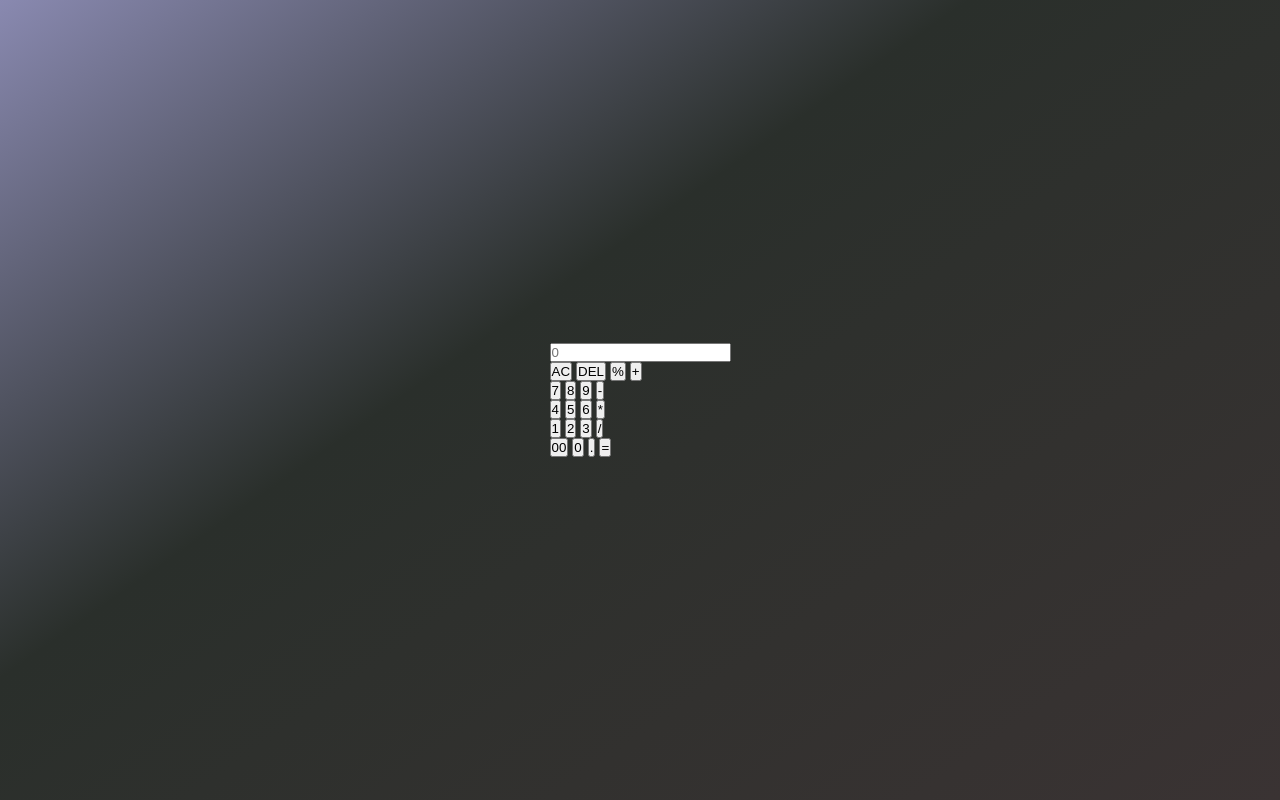
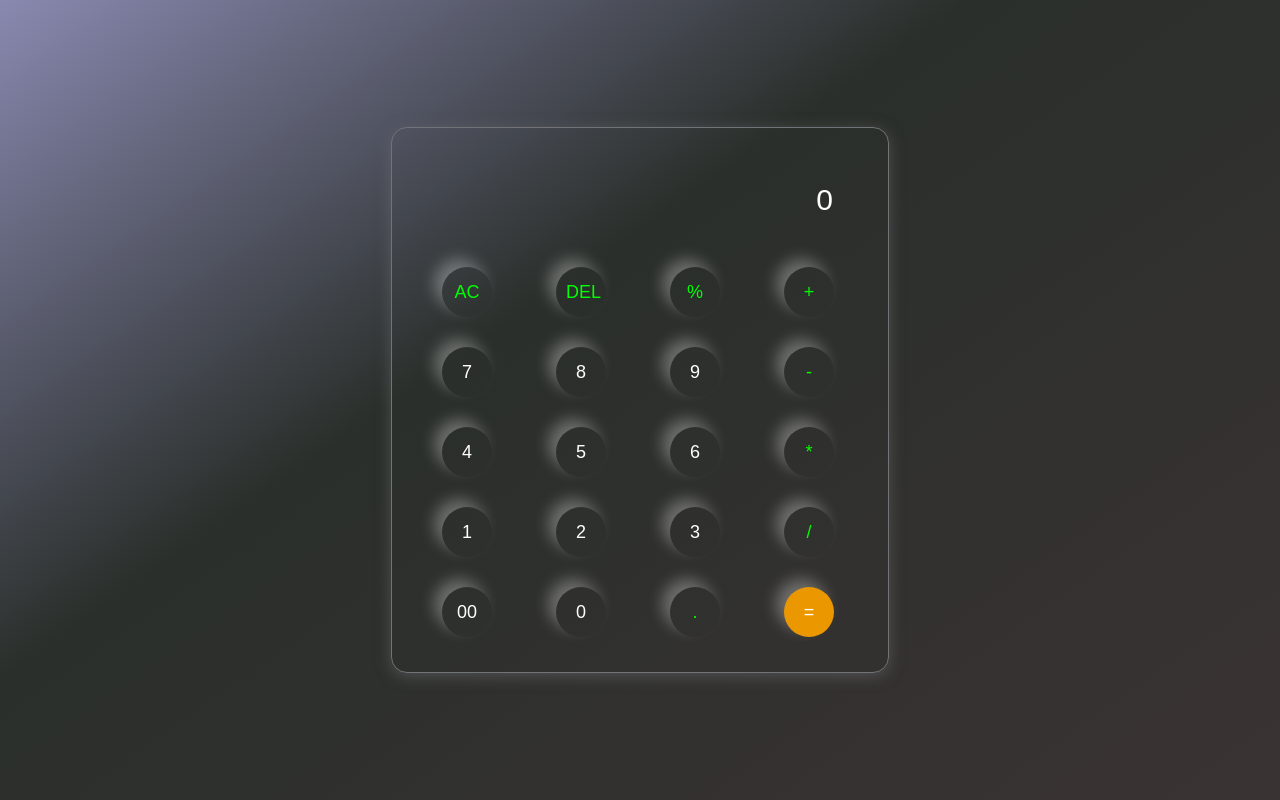
Before and after one commit to chishticodes/calculator-in-JS, a plain HTML site: page index.html in a window 1280 px wide. Drawn offline with Linux system fonts and the light colour scheme.

Commit message:
The calculator project is completed

```diff
--- a/app.js
+++ b/app.js
@@ -0,0 +1,26 @@
+let input = document.getElementById('input-box');
+let buttons = document.querySelectorAll('button');
+
+let string = "";
+let arr = Array.from(buttons);
+arr.forEach(button => {
+    button.addEventListener('click', (e) =>{
+        if(e.target.innerHTML == '='){
+            string = eval(string);
+            input.value = string;
+        }
+        else if(e.target.innerHTML == "AC"){
+            string = "";
+            input.value = string;
+        }
+        else if(e.target.innerHTML == "DEL"){
+            string = string.substring(0,string.length-1);
+            input.value = string;
+        }
+        else{
+            string += e.target.innerHTML;
+            input.value = string;
+        }
+
+    })
+})
--- a/index.html
+++ b/index.html
@@ -9,37 +9,37 @@
 <body>
     <div class="container">
     <div>
-        <input type="text" placeholder="0">
+        <input type="text" placeholder="0" id="input-box">
     </div>
     <div>
-        <button>AC</button>
-        <button>DEL</button>
-        <button>%</button>
-        <button>+</button>
+        <button class="operator">AC</button>
+        <button class="operator">DEL</button>
+        <button class="operator">%</button>
+        <button class="operator">+</button>
     </div>
     <div>
         <button>7</button>
         <button>8</button>
         <button>9</button>
-        <button>-</button>
+        <button class="operator">-</button>
     </div>
     <div>
         <button>4</button>
         <button>5</button>
         <button>6</button>
-        <button>*</button>
+        <button class="operator">*</button>
     </div>
     <div>
         <button>1</button>
         <button>2</button>
         <button>3</button>
-        <button>/</button>
+        <button class="operator">/</button>
     </div>
     <div>
         <button>00</button>
         <button>0</button>
-        <button>.</button>
-        <button>=</button>
+        <button class="operator">.</button>
+        <button class="equal-btn">=</button>
     </div>
 </div>
     <script src="./app.js"></script>
--- a/style.css
+++ b/style.css
@@ -7,9 +7,55 @@
 }
 
 body{
+    /* width: 100%; */
     display: flex;
     justify-content: center;
     align-items: center;
     height: 100vh;
     background: linear-gradient(145deg, rgb(137, 137, 176), rgb(42, 47, 43) 40%, rgb(58, 51, 51));
 }
+
+.container{
+    border: 1px solid #717377;
+    padding: 20px;
+    border-radius: 16px;
+    background: transparent;
+    box-shadow: 0px 3px 15px rgba(113,115,119,0.5);
+}
+
+input{
+    padding: 20px;
+    margin: 15px;
+    border: none;
+    background-color: transparent;
+    text-align: right;
+    font-size: 30px;
+    cursor: pointer;
+    color: #ffffff;
+}
+input::placeholder{
+    color: white;
+}
+
+button{
+    margin: 15px 30px;
+    padding: 10px;
+    width: 50px;
+    height: 50px;
+    border-radius: 50%;
+    background: transparent;
+    color: #ffffff;
+    font-size: 18px;
+    border: none;
+    box-shadow: -8px -8px 15px rgba(255,255,255,0.3);
+    cursor: pointer;
+}
+
+.equal-btn{
+    background-color: rgb(235, 152, 0);
+}
+
+.operator{
+    color: rgb(0, 255, 0);
+    font-size: 18px;
+}
```
